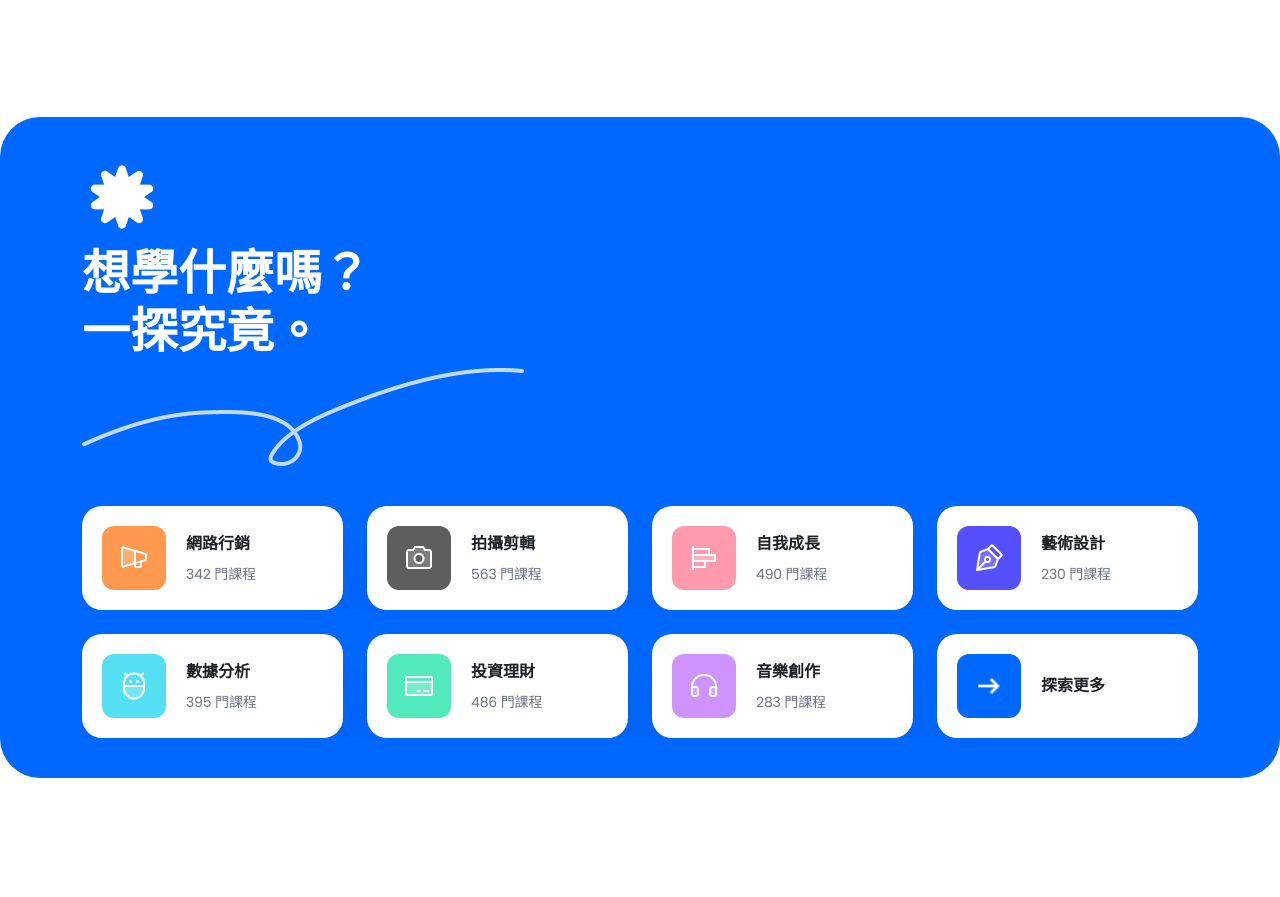
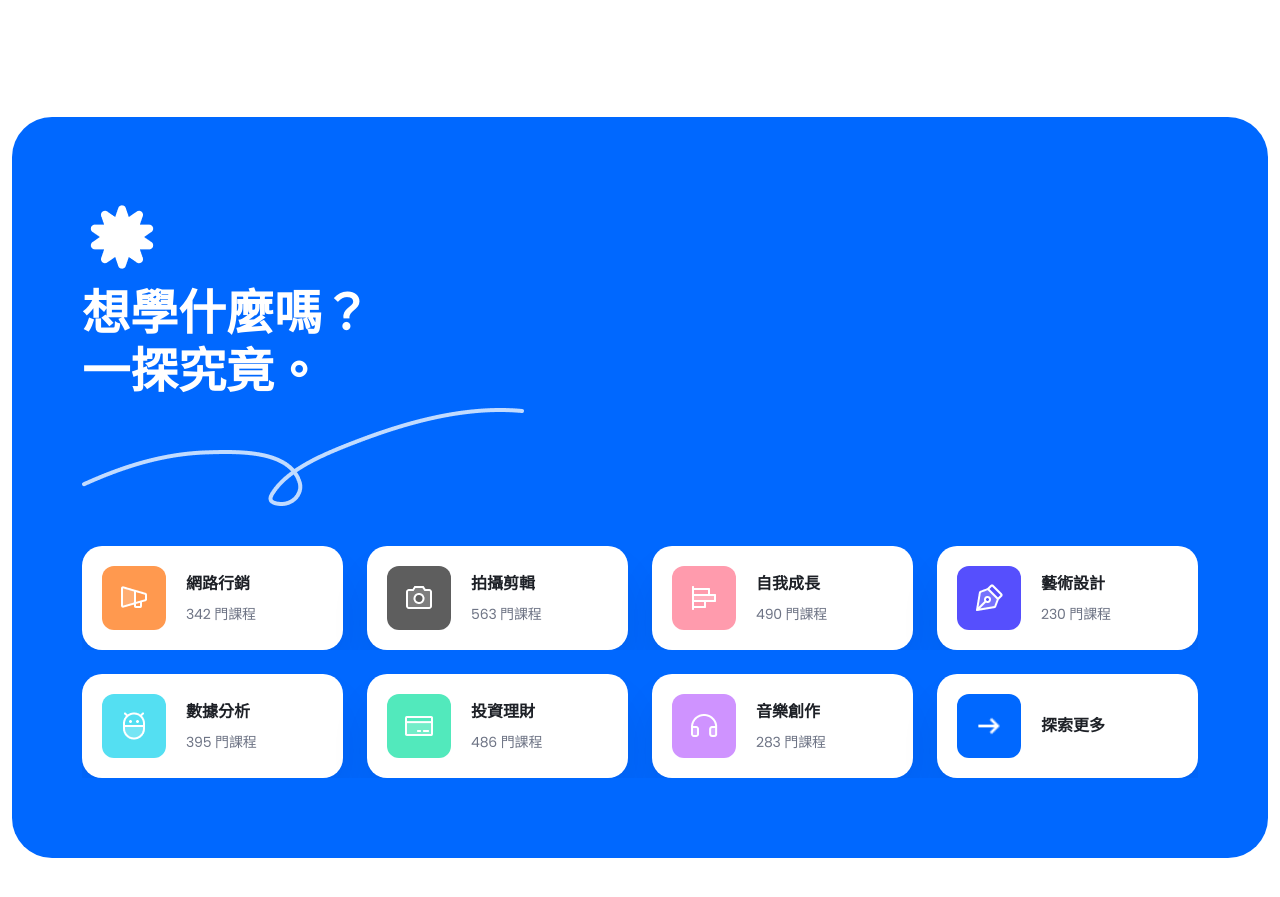
Before and after one commit to z111048/HexSlice-8, a website built with Vite: page pages/course.html in a window 1280 px wide. Shown: the part 4834-5731 px from the top of the page. Before the commit the page ends 5652 px from the top, so only its background shows below. Built offline with nearby package versions, Linux system fonts and the light colour scheme.

Commit message:
Fix alignment issue: block not centered properly

```diff
--- a/pages/course.html
+++ b/pages/course.html
@@ -1296,7 +1296,8 @@
 
     <!-- 想學什麼嗎 -->
     <section class="section-Categories">
-      <div class="bg-primary py-8 my-8 my-xxl-13 rounded-xxl-80 rounded-40">
+      <div class="container-fluid">
+        <div class="bg-primary mx-auto py-11 my-8 my-xxl-13 rounded-xxl-80 rounded-40">
           <div class="container">
             <div class="row gap-8 justify-content-between align-items-center">
               <div class="col-12 col-xxl-6 order-2 order-xxl-1">
@@ -1388,6 +1389,7 @@
             </div>
           </div>
         </div>
+      </div>
     </section>
 
     <%- include('./layout/footer'); -%>
```
Lines whose indentation alone changed are shown as unchanged.
